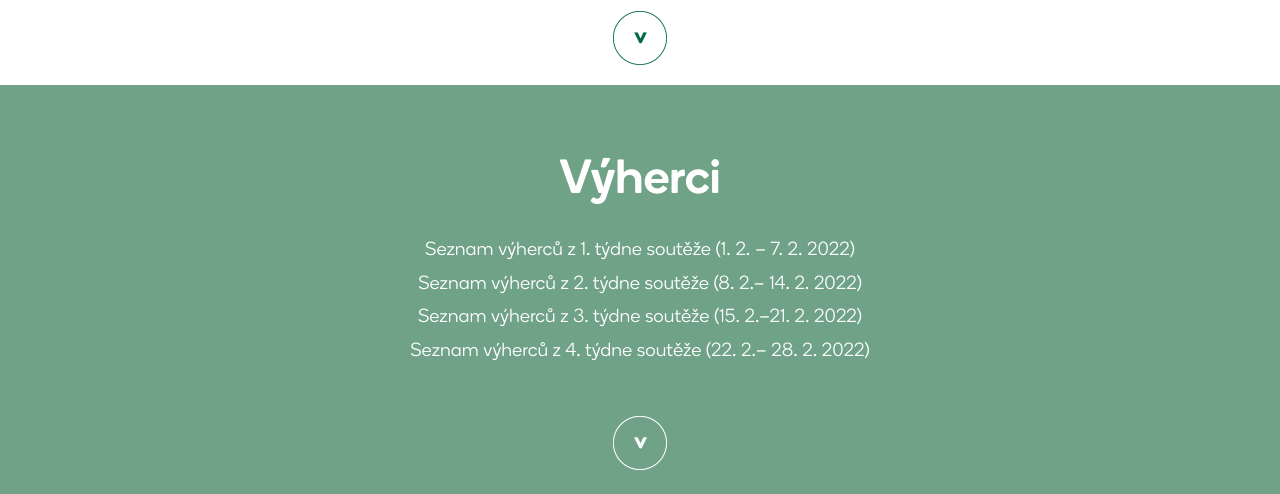
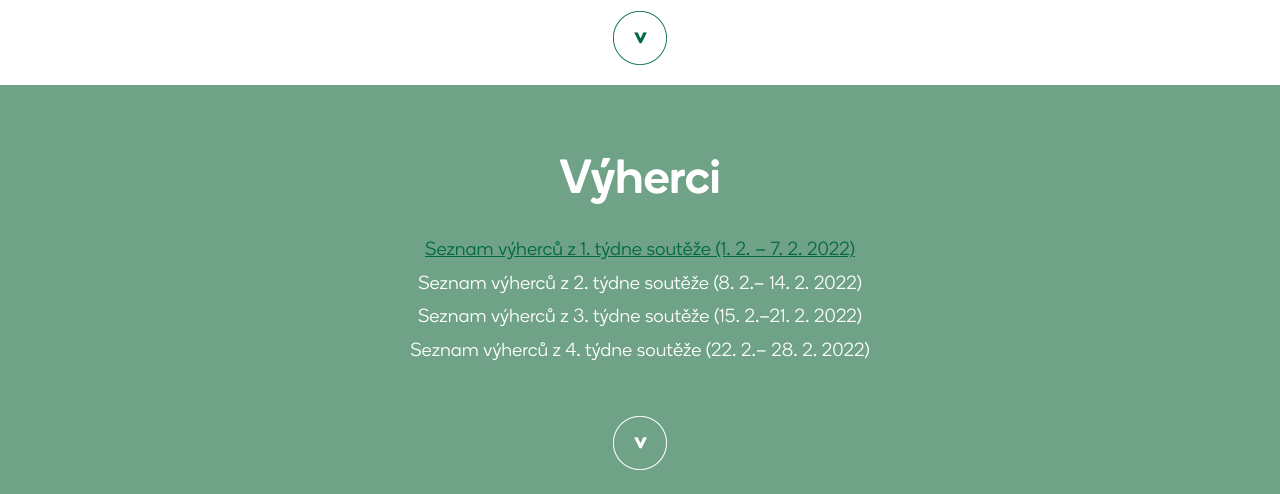
Before and after one commit to panravil/tento_projekt, a PHP site: page /html/index.html in a window 1280 px wide, with the pointer over the restyled element. Shown: the part 2416-2910 px from the top of the page. Run offline with PHP 8.4, Linux system fonts and the light colour scheme.

Commit message:
underline and hover

```diff
--- a/html/assets/css/style.css
+++ b/html/assets/css/style.css
@@ -378,6 +378,12 @@ header {
 .sec5{
     background-color: #6fa287;
     padding: 25px 0;
+}
+
+.sec5-content p:hover{
+    text-decoration: underline;
+    color: #006944;
+    cursor: pointer;
 }
 
 .sec5-content p{
```
